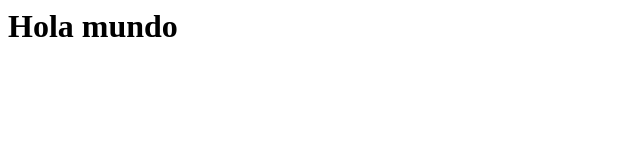
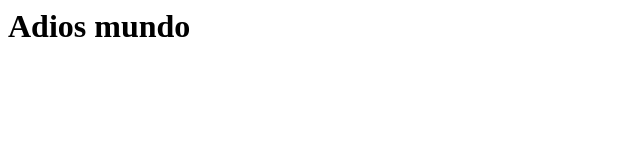
Before and after one commit to ikeriparraguirre/DEA12, a plain HTML site: page index.html in a window 1280 px wide. Shown: the whole page, without its empty margins (0-640 px from the left). Drawn offline with Linux system fonts and the light colour scheme.

Commit message:
Update index.html

```diff
--- a/index.html
+++ b/index.html
@@ -3,6 +3,6 @@
     <title>Pagina</title>
   </head>
   <body>
-    <h1>Hola mundo</h1>
+    <h1>Adios mundo</h1>
   </body>
 </html>
```
